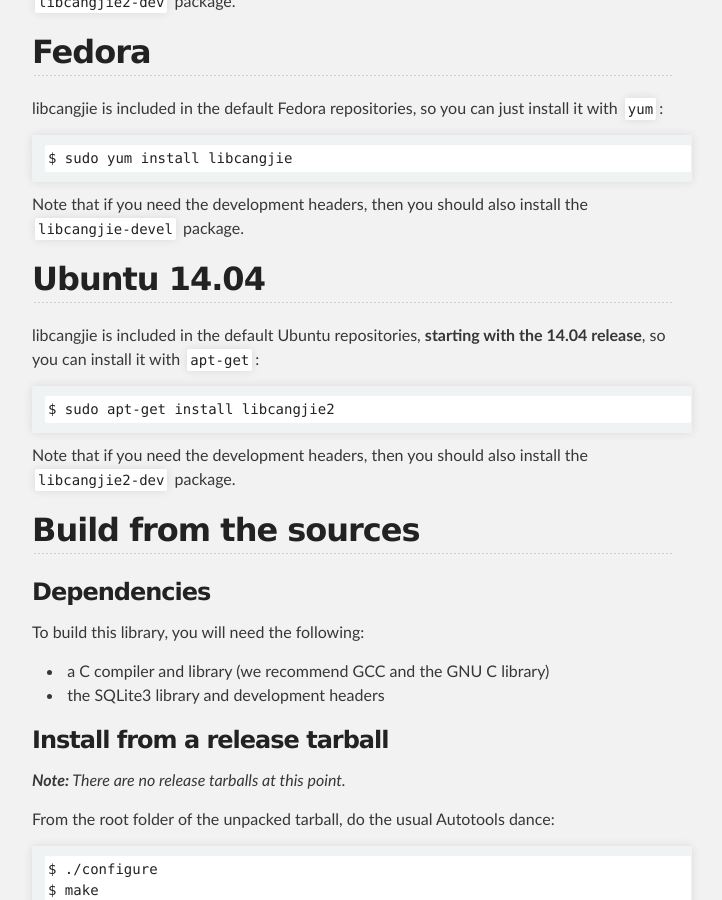
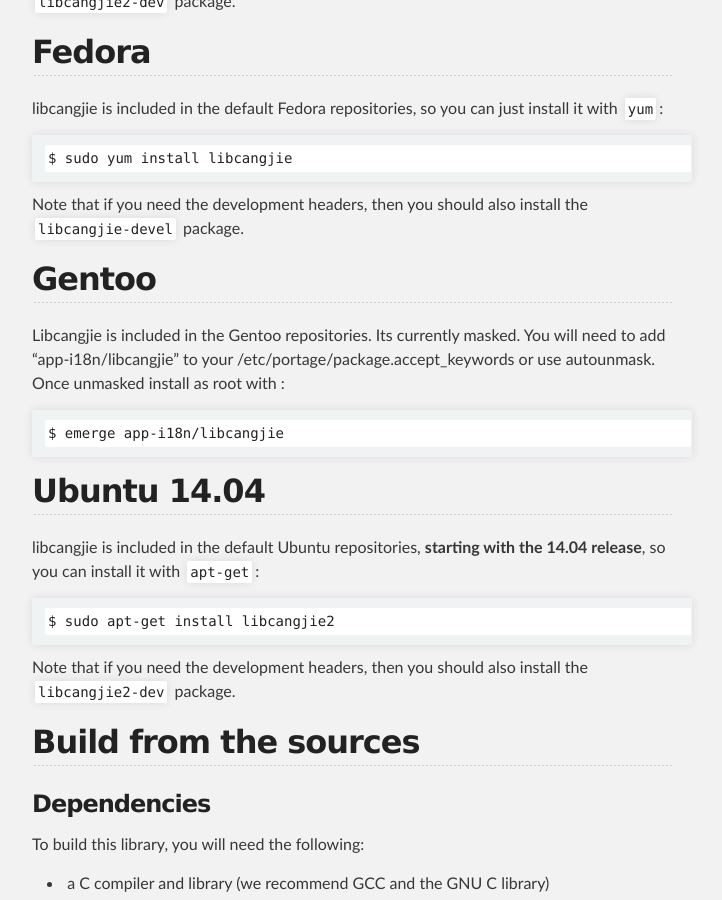
Before and after one commit to brendanhoran/cangjians.github.io, a Jekyll site: the page built from projects/libcangjie/install.md, in a window 1280 px wide and 900 px high, scrolled down 680 px. Shown: the whole window, without its empty margins (288-1010 px from the left). Built offline with Jekyll 4.4.1, drawn with Linux system fonts in a browser that asks for light colours.

Commit message:
adding gentoo

````diff
--- a/projects/libcangjie/install.md
+++ b/projects/libcangjie/install.md
@@ -40,6 +40,16 @@
 
 Note that if you need the development headers, then you should also install
 the `libcangjie-devel` package.
+
+## Gentoo
+
+Libcangjie is included in the Gentoo repositories. Its currently masked.
+You will need to add "app-i18n/libcangjie" to your /etc/portage/package.accept_keywords
+or use autounmask. Once unmasked install as root with :
+
+```
+$ emerge app-i18n/libcangjie
+```
 
 ## Ubuntu 14.04
 
````
